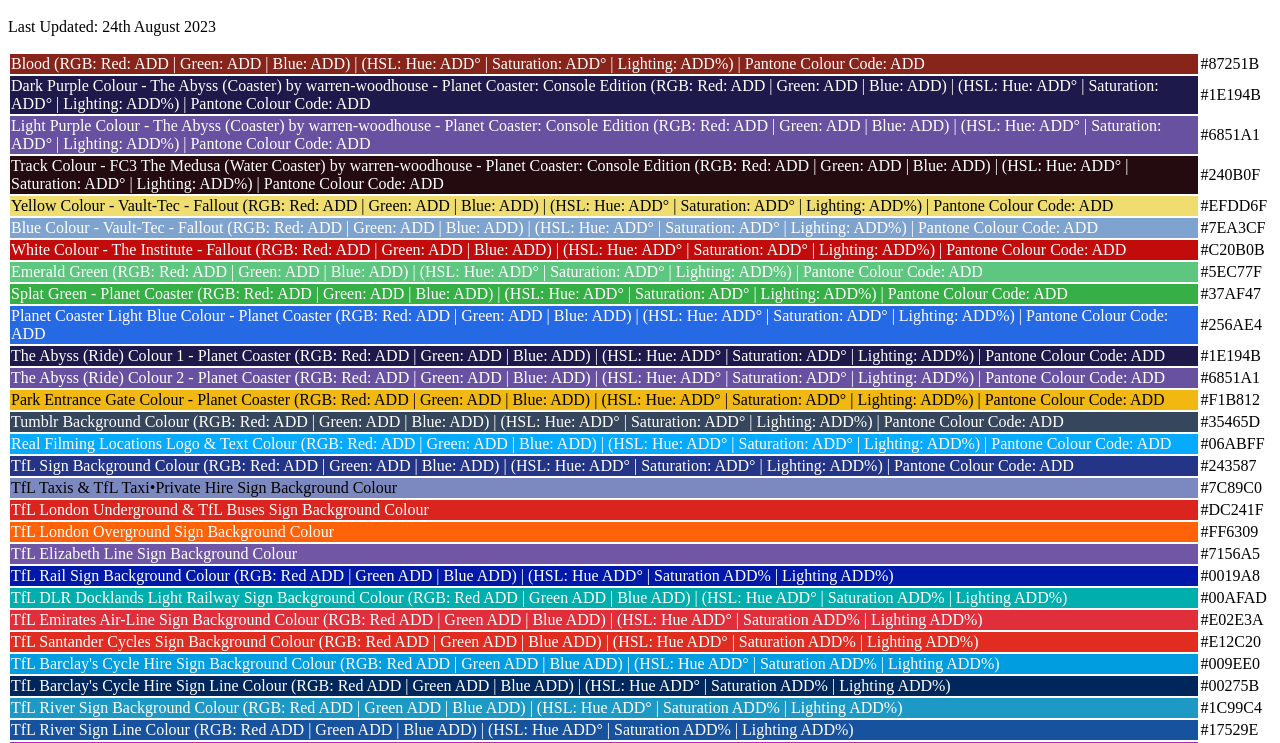
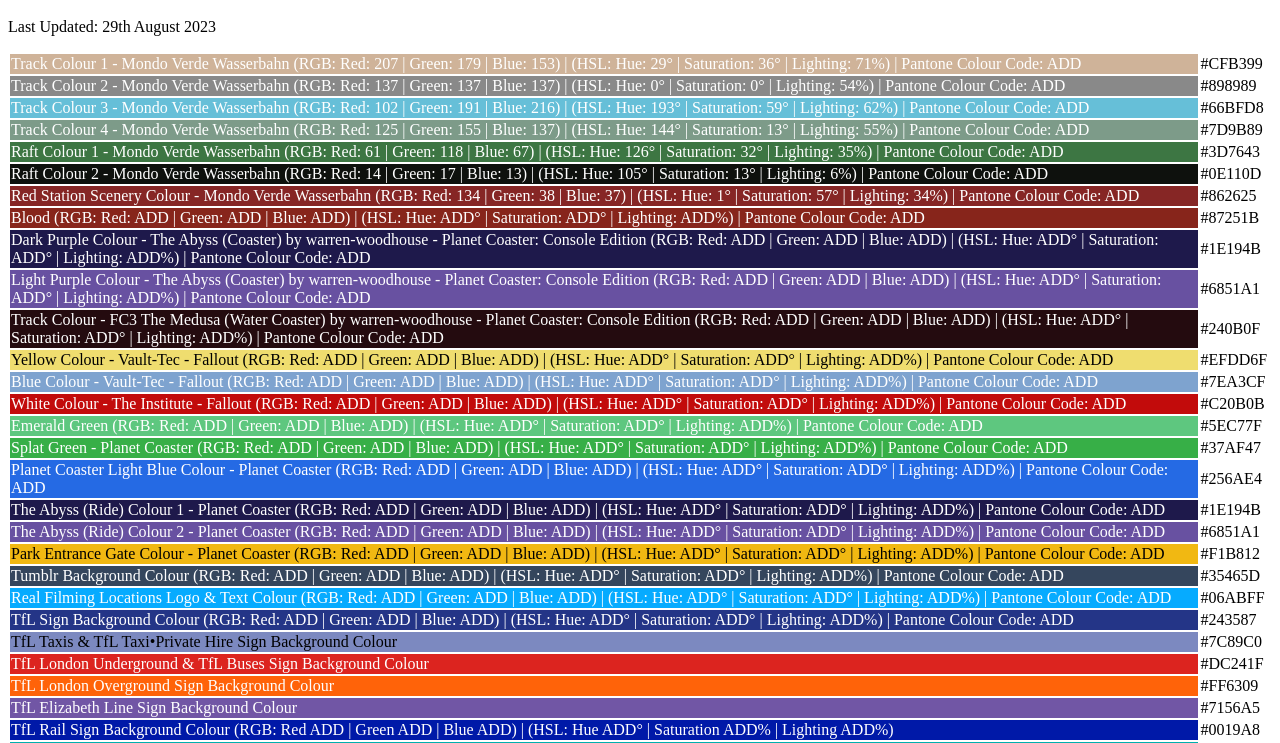
Before and after one commit to warrenwoodhouse/codes, a plain HTML site: page colourchart/index.html in a window 1280 px wide. Shown: the part 48-791 px from the top of the page. Drawn offline with Linux system fonts and the light colour scheme.

Commit message:
Update index.html
Added the colour palette of Wasserbahn at Familiepark Mondo Verde.

```diff
--- a/colourchart/index.html
+++ b/colourchart/index.html
@@ -61,9 +61,30 @@
   <p>
 <h1>Colour Chart - T-Codes - Warren Woodhouse</h1>
   </p>
-  <p>Last Updated: 24th August 2023</p>
+  <p>Last Updated: 29th August 2023</p>
   <p>
 <table>
+<tr>
+   <td bgcolor="#cfb399"><span style="color: white;">Track Colour 1 - Mondo Verde Wasserbahn (RGB: Red: 207 | Green: 179 | Blue: 153) | (HSL: Hue: 29° | Saturation: 36° | Lighting: 71%) | Pantone Colour Code: ADD</span></td>
+   <td>#CFB399</td></tr>
+<tr>
+   <td bgcolor="#898989"><span style="color: white;">Track Colour 2 - Mondo Verde Wasserbahn (RGB: Red: 137 | Green: 137 | Blue: 137) | (HSL: Hue: 0° | Saturation: 0° | Lighting: 54%) | Pantone Colour Code: ADD</span></td>
+   <td>#898989</td></tr>
+<tr>
+   <td bgcolor="#66bfd8"><span style="color: white;">Track Colour 3 - Mondo Verde Wasserbahn (RGB: Red: 102 | Green: 191 | Blue: 216) | (HSL: Hue: 193° | Saturation: 59° | Lighting: 62%) | Pantone Colour Code: ADD</span></td>
+   <td>#66BFD8</td></tr>
+<tr>
+   <td bgcolor="#7d9b89"><span style="color: white;">Track Colour 4 - Mondo Verde Wasserbahn (RGB: Red: 125 | Green: 155 | Blue: 137) | (HSL: Hue: 144° | Saturation: 13° | Lighting: 55%) | Pantone Colour Code: ADD</span></td>
+   <td>#7D9B89</td></tr>
+<tr>
+   <td bgcolor="#3d7643"><span style="color: white;">Raft Colour 1 - Mondo Verde Wasserbahn (RGB: Red: 61 | Green: 118 | Blue: 67) | (HSL: Hue: 126° | Saturation: 32° | Lighting: 35%) | Pantone Colour Code: ADD</span></td>
+   <td>#3D7643</td></tr>
+<tr>
+   <td bgcolor="#0e110d"><span style="color: white;">Raft Colour 2 - Mondo Verde Wasserbahn (RGB: Red: 14 | Green: 17 | Blue: 13) | (HSL: Hue: 105° | Saturation: 13° | Lighting: 6%) | Pantone Colour Code: ADD</span></td>
+   <td>#0E110D</td></tr>
+<tr>
+   <td bgcolor="#862625"><span style="color: white;">Red Station Scenery Colour - Mondo Verde Wasserbahn (RGB: Red: 134 | Green: 38 | Blue: 37) | (HSL: Hue: 1° | Saturation: 57° | Lighting: 34%) | Pantone Colour Code: ADD</span></td>
+   <td>#862625</td></tr>
 <tr>
    <td bgcolor="#87251b"><span style="color: white;">Blood (RGB: Red: ADD | Green: ADD | Blue: ADD) | (HSL: Hue: ADD° | Saturation: ADD° | Lighting: ADD%) | Pantone Colour Code: ADD</span></td>
    <td>#87251B</td></tr>
```
